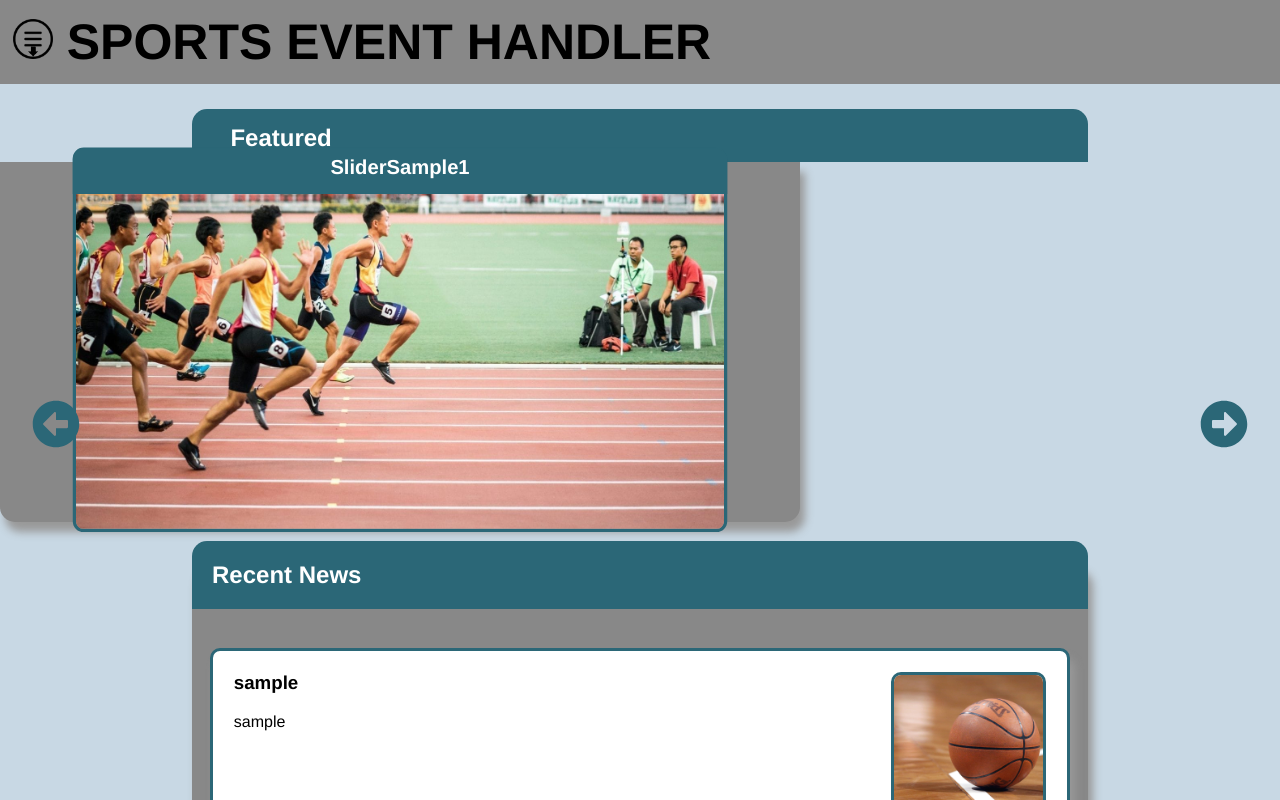
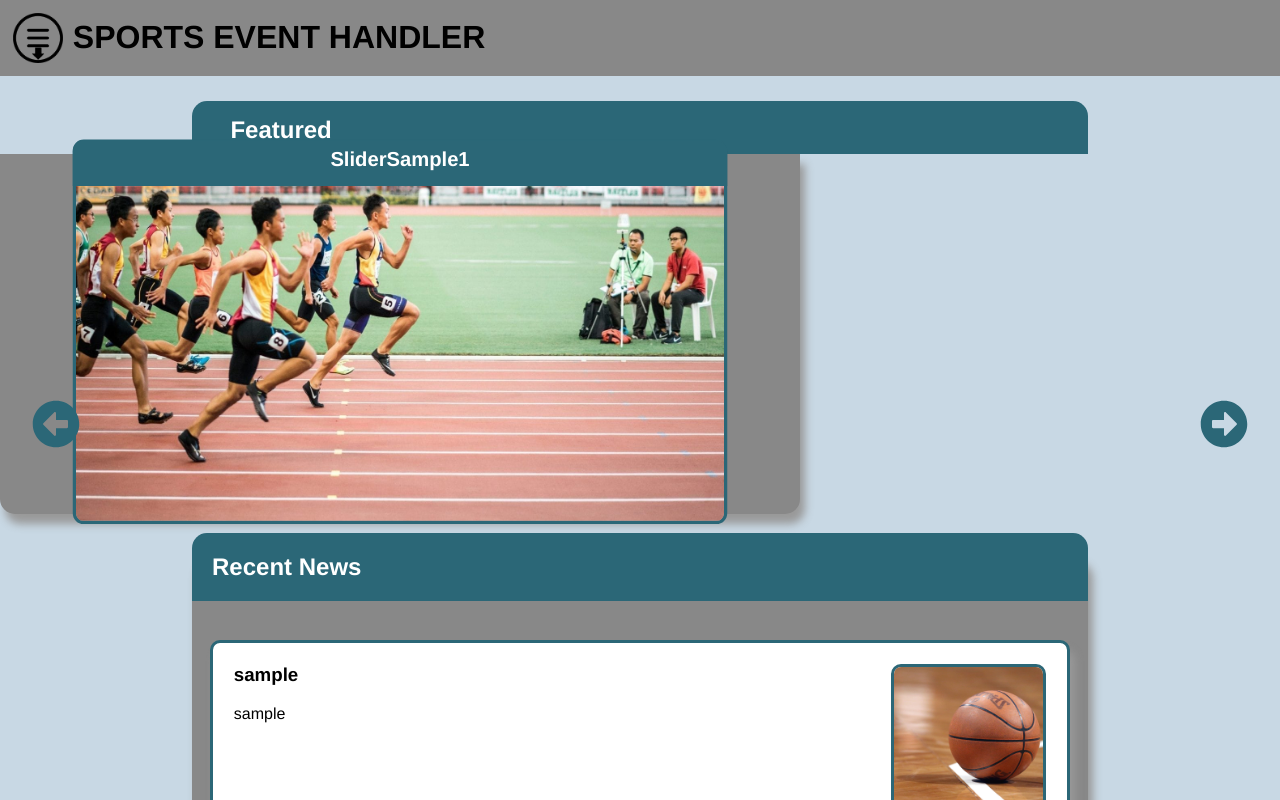
Before and after one commit to SprotsEventOrgainzerSite/sports-event-organizer-fe-mobile, a React (Create React App) app: page / in a window 1280 px wide. Both pictures are taken after typing "Sample", "Sample123" into the empty fields and a click on the button "Login". Shown: the top 800 px of the page. Built offline with nearby package versions, Linux system fonts and the light colour scheme.

Commit message:
drop-down menu align

```diff
--- a/src/App.css
+++ b/src/App.css
@@ -143,12 +143,10 @@ body{
 }
 
 .MenuHeader{
-  /*
+  height: 50px;
+  max-height: 50px;
+  max-width: 100vw;
   min-width: fit-content;
-  max-width: 100%;
-  width: auto;
-  */
-  max-width: 100%;
   align-self: center;
   padding-left: 4%;
   background-color: #888888;
@@ -156,10 +154,14 @@ body{
 }
 
 .MenuHeader > h1{
+  position: relative;
+  top: -15px;
+  left: 10px;
+/*
+  height: 50%;
   width: auto;
-  max-width: 70%;
-  font-size: 50px;
-  margin: 0px !important;
+  min-width: 20%;
+  margin: 0px !important; */
 }
 
 .MenuBar{
@@ -170,7 +172,14 @@ body{
   display: grid;
 }
 .MenuIcon{
-  height: 40px;
+  float: left;
+  width: 50px;
+  height: 50px;
+/*
+  max-height: 40px;
+  min-height: 10px;
+  height: 50%;
+  width: auto; */
 }
 
 .MainMenuItem{
--- a/src/RenderHandler.js
+++ b/src/RenderHandler.js
@@ -36,14 +36,17 @@ function RenderHandler()
             <StateContext.Provider value={[renderState, setRenderState]}>
             {renderState[0] === 'LOGIN'&& <App></App> }
             { /*{renderState[0] === 'MENU' && <div className='MenuHeader'><h1>SPORTS EVENT HANDLER</h1></div>} */ }
+
+
             {(renderState[0] === 'MENU' && !menuIsRendered) &&
             <div className='MenuHeader'>
-                <h1> <img onClick={handlMenuRender} src = {MenuDown} className='MenuIcon' ></img> SPORTS EVENT HANDLER</h1>
+                <img onClick={handlMenuRender} src = {MenuDown} className='MenuIcon' ></img>
+                <h1> SPORTS EVENT HANDLER</h1>
             </div>}
-
             {(renderState[0] === 'MENU' && menuIsRendered) &&
             <div className='MenuHeader'>
-                <h1> <img onClick={handlMenuRender} src = {MenuUp} className='MenuIcon' ></img> SPORTS EVENT HANDLER</h1>
+                <img onClick={handlMenuRender} src = {MenuUp} className='MenuIcon' ></img>
+                <h1> SPORTS EVENT HANDLER</h1>
             </div>}
             { /*
             {(renderState[0] === 'MENU' && !menuIsRendered) && <img onClick={handlMenuRender} src = {MenuDown} className='MenuIcon' ></img>}
```
